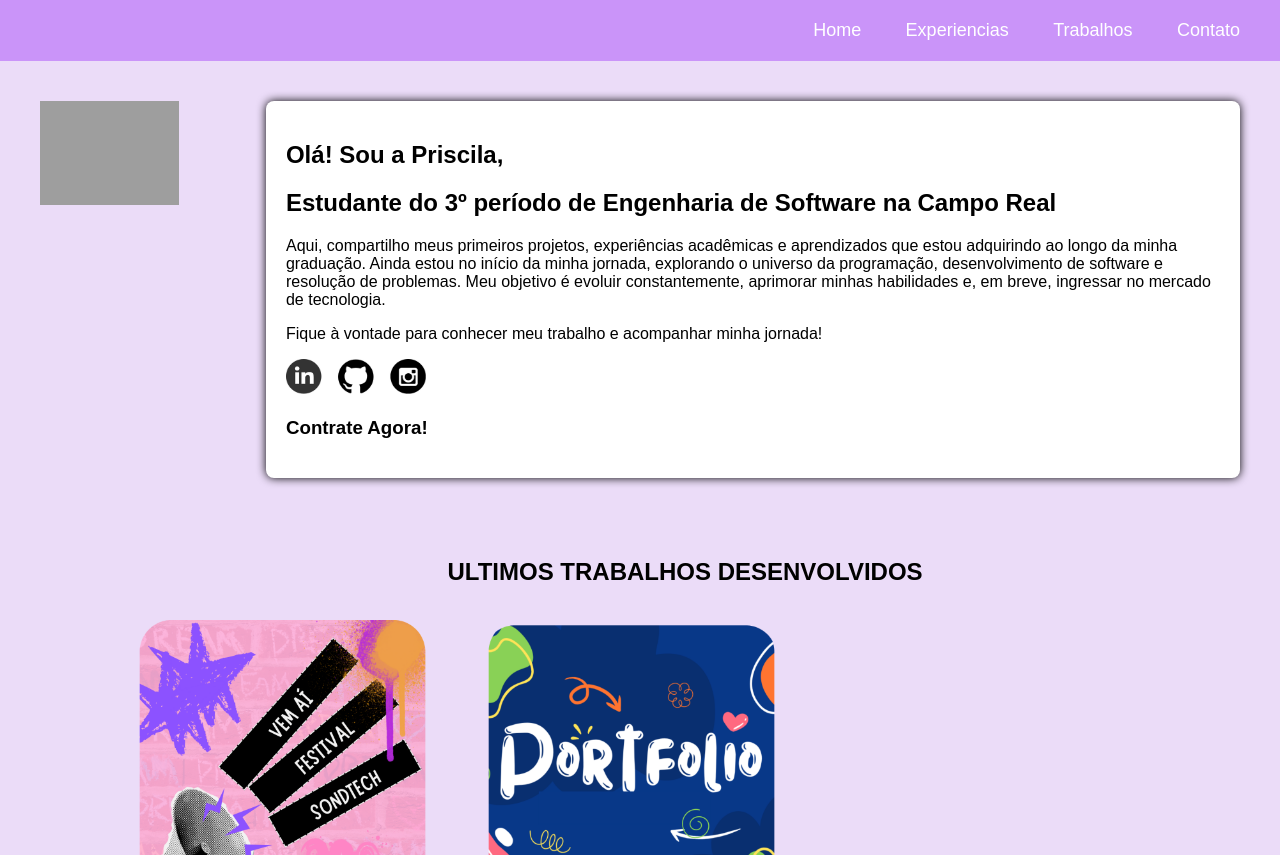
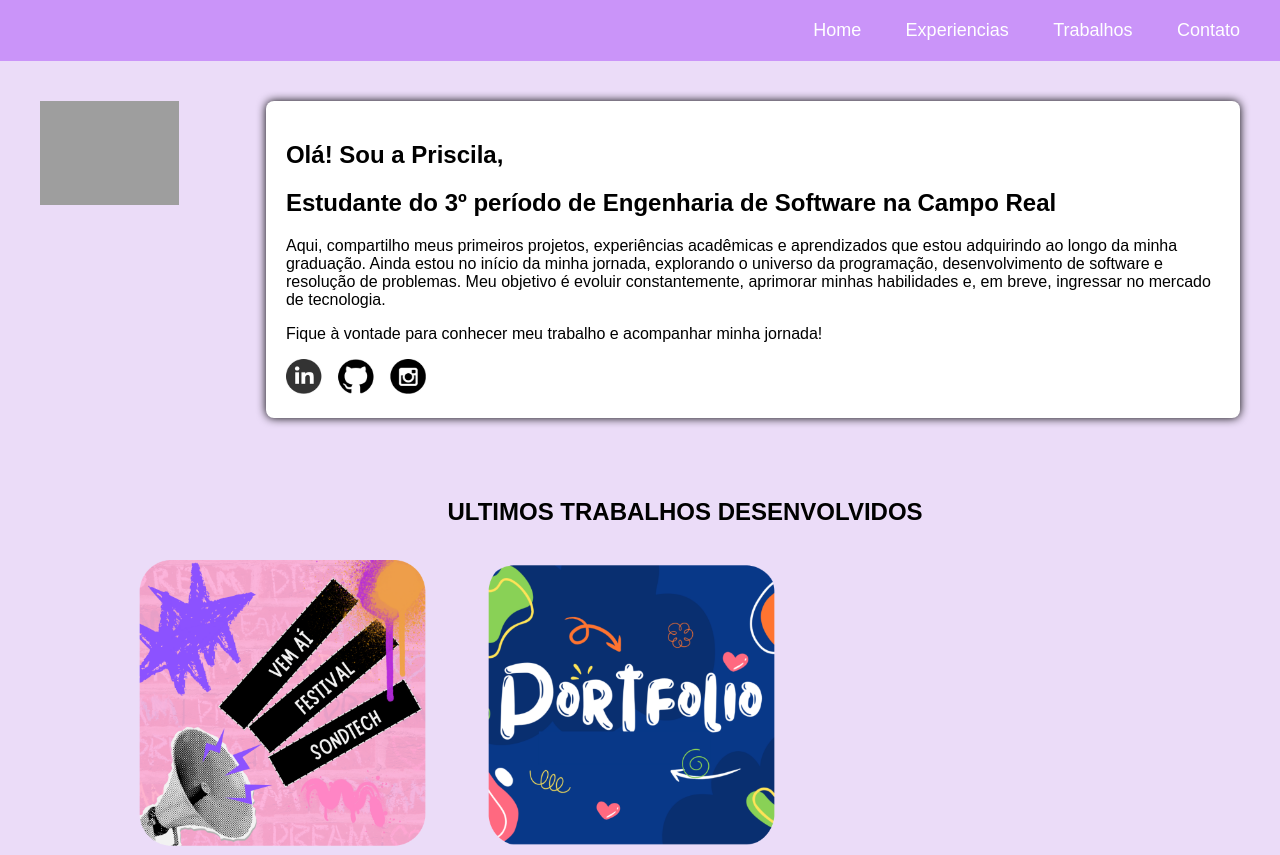
Before and after one commit to priscilacamarg/trab-portfolio, a plain HTML site: page index.html in a window 1280 px wide. Shown: the top 855 px of the page. Drawn offline with Linux system fonts and the light colour scheme; files that its build step writes are made by us from their sources; grey boxes are pictures that could not be loaded; files whose address does not match are found by name.

Commit message:
Update index.html

```diff
--- a/index.html
+++ b/index.html
@@ -28,7 +28,6 @@
             <p>Aqui, compartilho meus primeiros projetos, experiências acadêmicas e aprendizados que estou adquirindo ao longo da minha graduação. Ainda estou no início da minha jornada, explorando o universo da programação, desenvolvimento de software e resolução de problemas. Meu objetivo é evoluir constantemente, aprimorar minhas habilidades e, em breve, ingressar no mercado de tecnologia.</p>
             <p> Fique à vontade para conhecer meu trabalho e acompanhar minha jornada! </p>
             <img src="./assets/imagem/Design sem nome.png" alt="Foto" width="15%">
-            <H3>Contrate Agora!</H3>
         </section>
     </div>
 
```
